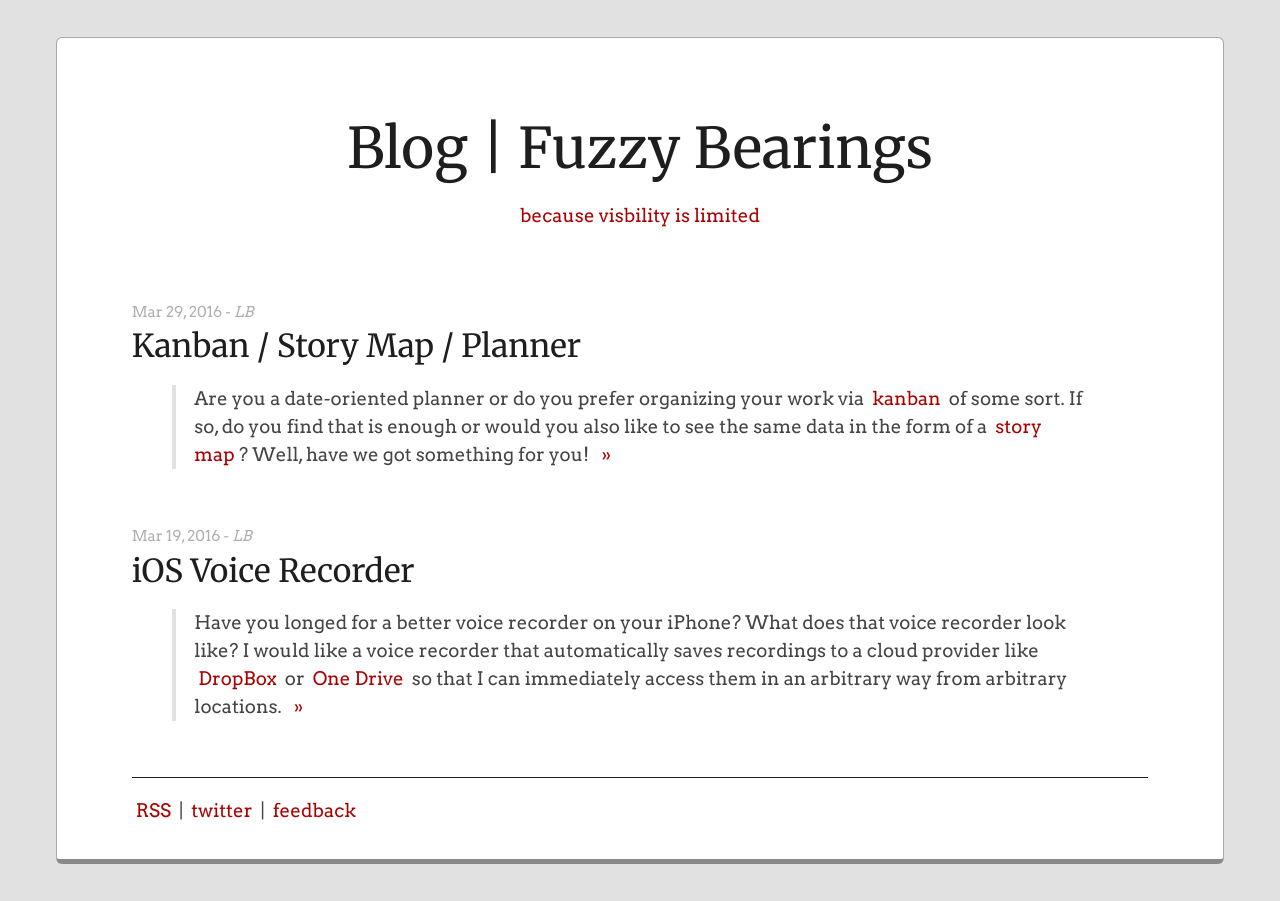
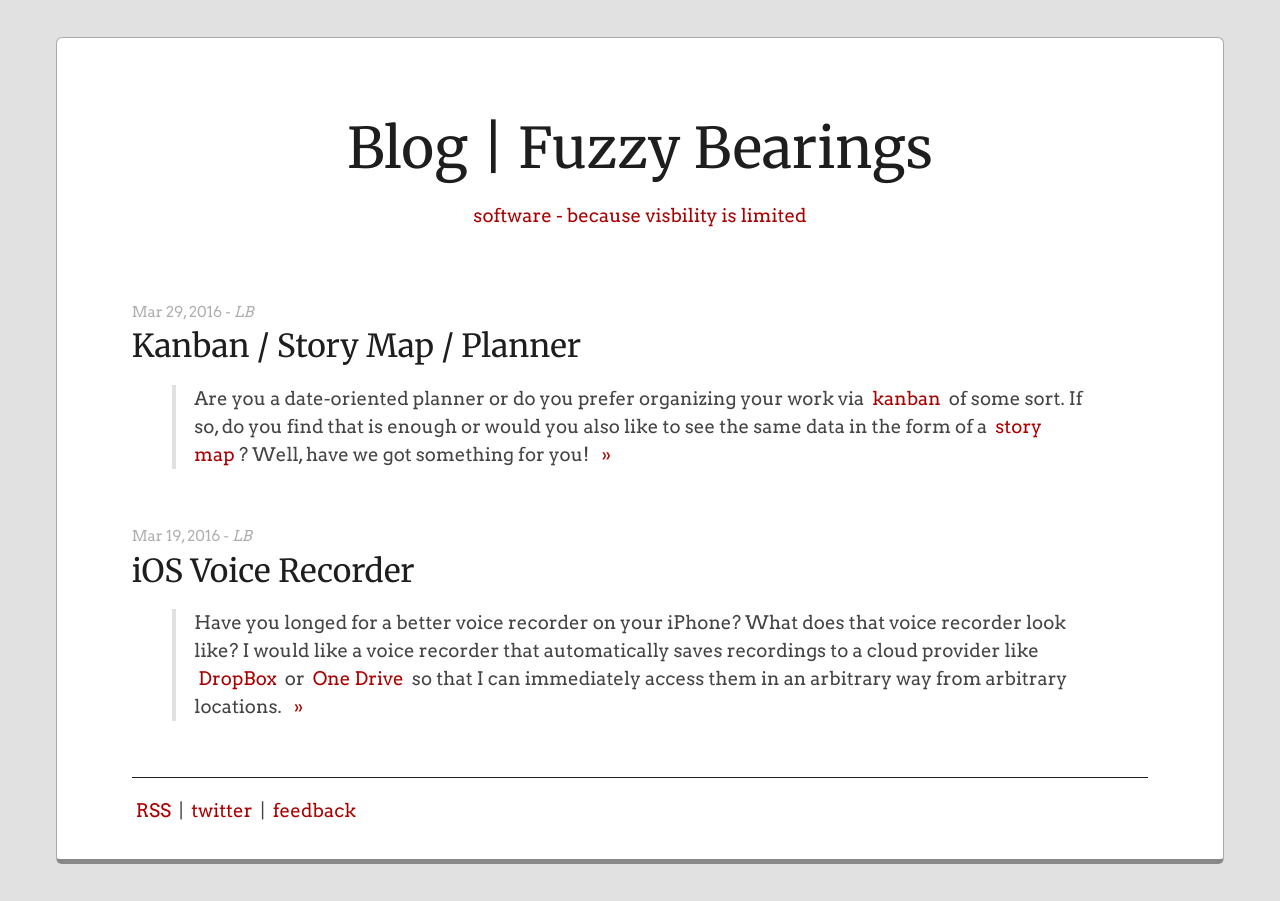
Before and after one commit to FuzzyBearings-Websites/com.fuzzybearings.blog, a Jekyll site: the page built from index.html, in a window 1280 px wide. Built offline with Jekyll 4.4.1, drawn with Linux system fonts in a browser that asks for light colours.

Commit message:
Added 'software' to the subtitle.

```diff
--- a/_config.yml
+++ b/_config.yml
@@ -3,7 +3,7 @@ brand: Fuzzy Bearings
 title: Blog
 subtitle: limited visibility and signficant course correction
 subtitle: because visbility is limited and we could use signficant course correction
-subtitle: because visbility is limited
+subtitle: software - because visbility is limited
 description: > # this means to ignore newlines until "baseurl:"
   Blog | Fuzzy Bearings
 baseurl: ""
```
